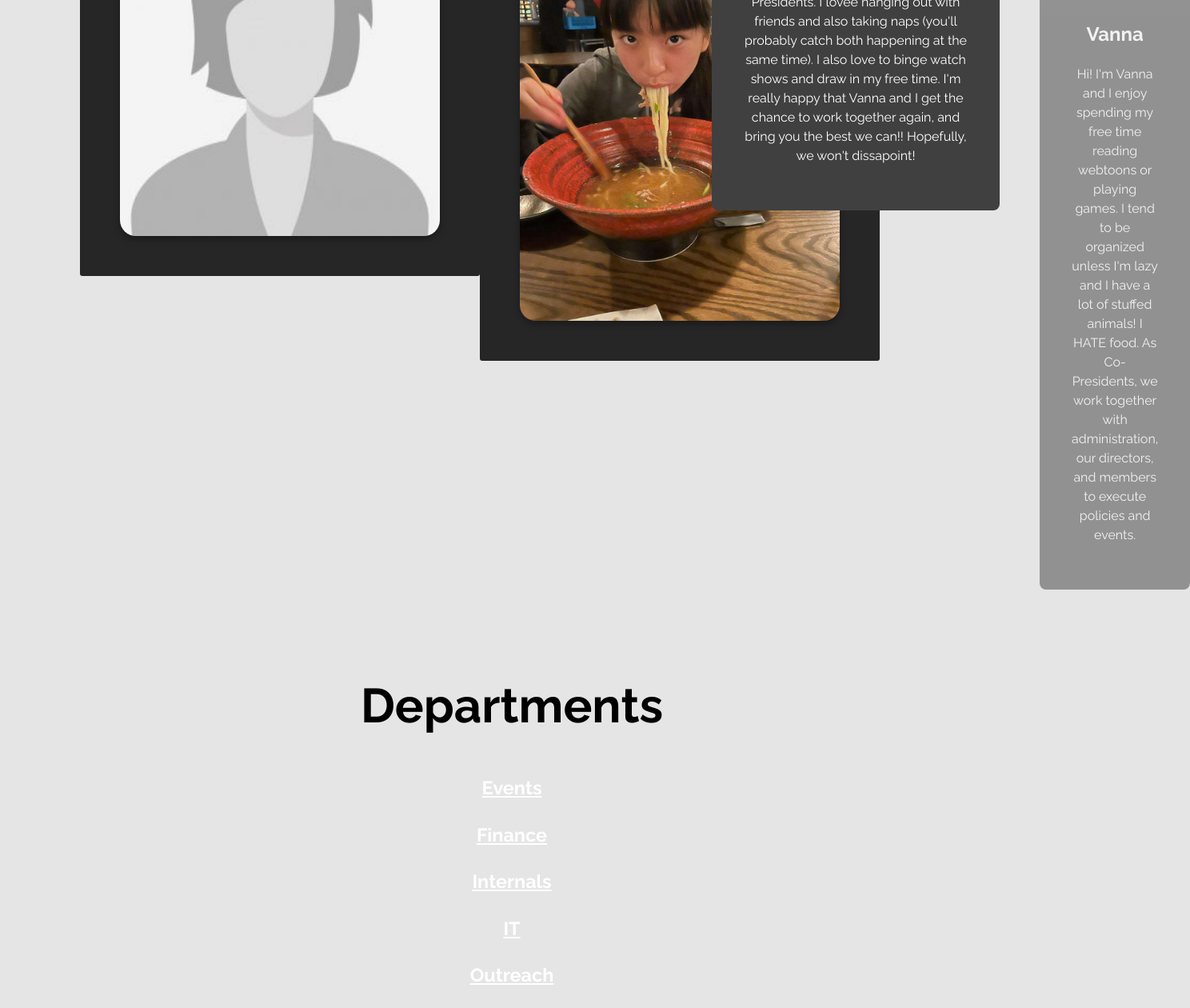
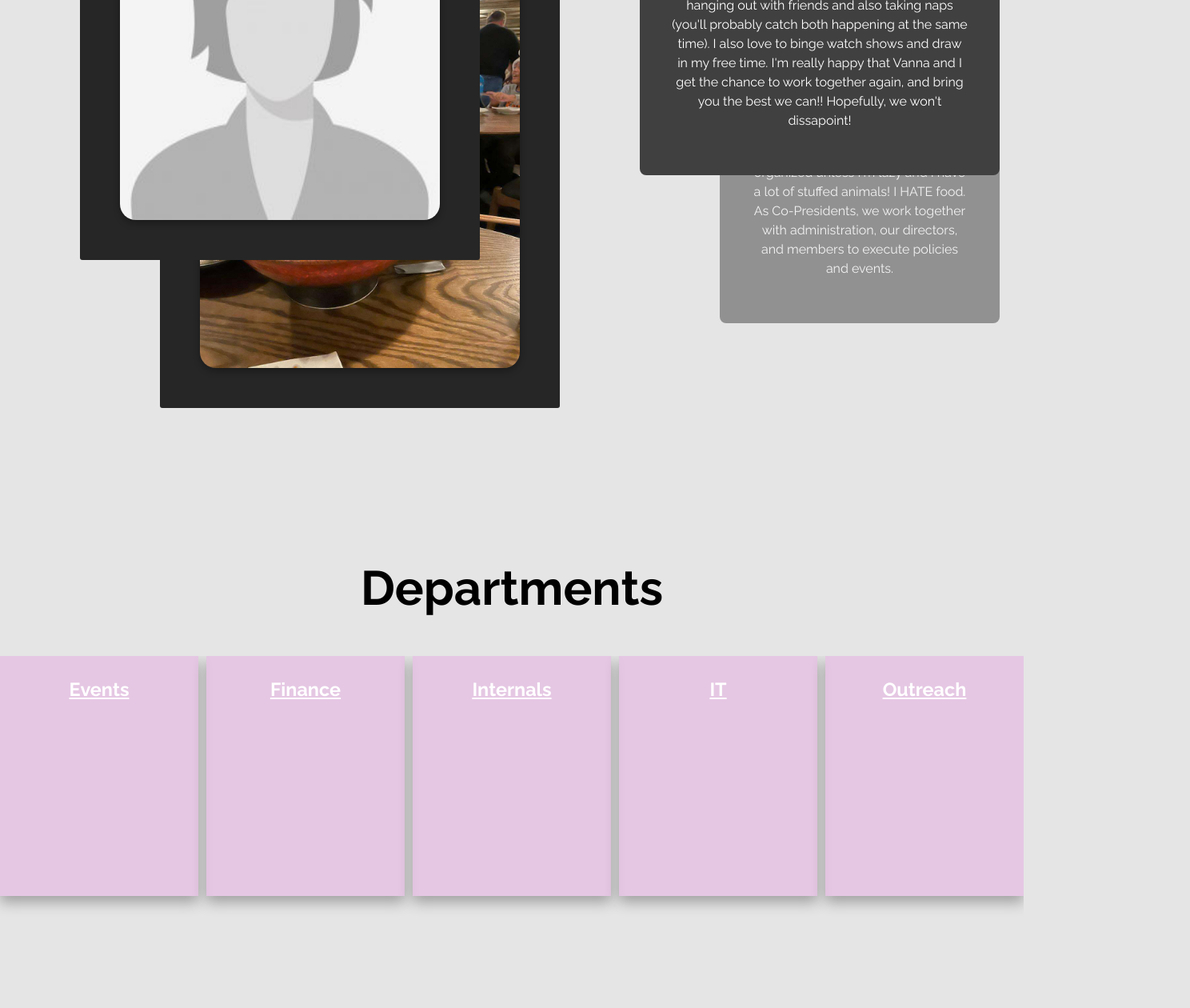
Before and after one commit to axelKeizoStahl/Sophomore-Caucus, a Next.js app: page /about/about-us in a window 1280 px wide. Shown: the part 490-1750 px from the top of the page at 80% size, 1488 px wide, since content can reach past the window. After the commit the page ends 1660 px from the top, so only its background shows below. Built offline with nearby package versions, Linux system fonts and the light colour scheme.

Commit message:
made dumb margins go away

```diff
--- a/src/app/about/about-us/aboutus.module.css
+++ b/src/app/about/about-us/aboutus.module.css
@@ -7,11 +7,10 @@
 }
 
 .presidents {
-  display: flex;
-  flex-direction: column;
-  gap: 20px;
   text-align: center;
+  height: 1000px;
   margin-bottom: 100px;
+  justify-content: center;
 }
 
 .presidents h1 {
@@ -21,16 +20,17 @@
 }
 
 .president {
+  position: absolute;
   display: flex;
   flex-direction: row;
   align-items: center;
+  pointer-events: none;
   margin-left: 100px;
-  pointer-events: none;
 }
 
 .Vanna {
-  margin-left: 300px;
-  margin-top: -400px;
+  left: 100px;
+  top: 400px;
 }
 
 .imagecontainer {
@@ -62,7 +62,6 @@
 }
 
 .Cayladescription {
-  margin-left: 290px;
 }
 
 .description p {
@@ -79,9 +78,10 @@
   font-size: 60px;
 }
 
-.departments-container {
+.departmentsContainer {
   display: flex;
   flex-direction: row;
+  gap: 10px;
   overflow: scroll;
   width: 100%;
   justify-content: center;
@@ -89,7 +89,7 @@
 
 .department {
   margin-bottom: 50px;
-  background-image:  linear-gradient(rgba(0, 0, 0, 0), rgba(0, 0, 0, 0.5) ), url("../../aboutus-replace.jpg");
+  background:  rgba(229, 170, 226, 0.5);
   box-shadow: 0 8px 16px rgba(0, 0, 0, 0.3);
   width: 300px;
   height: 300px;
```
